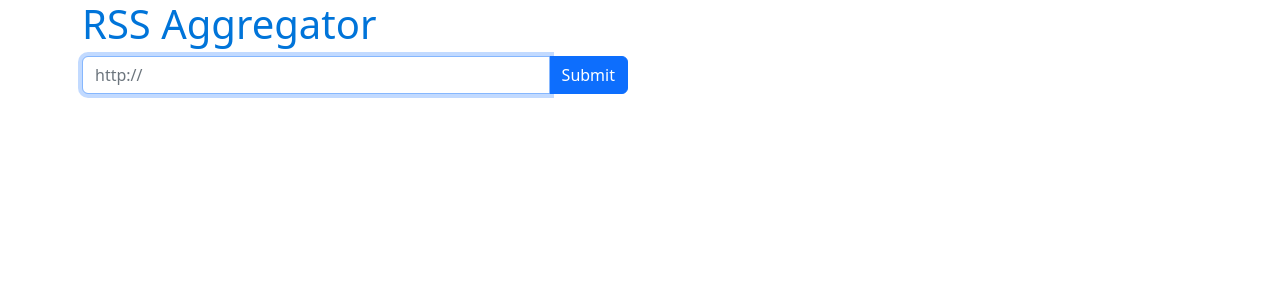
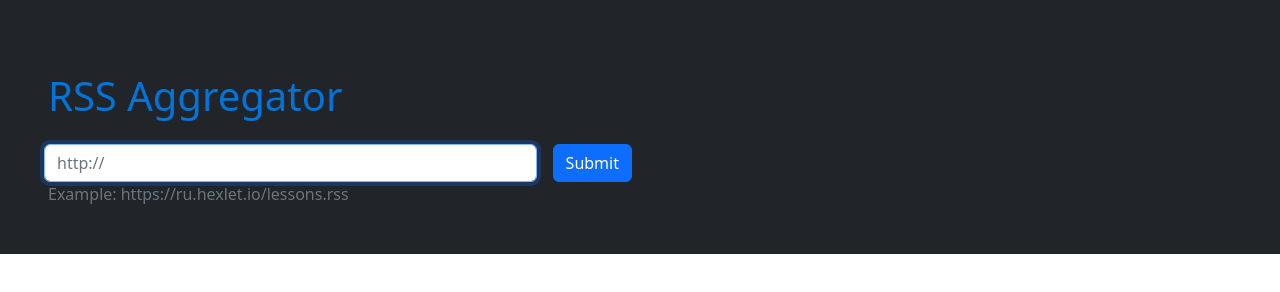
Before and after one commit to StepanenkoArtem/frontend-project-lvl3, a website built with webpack: page index.html in a window 1280 px wide. Built offline with nearby package versions, Linux system fonts and the light colour scheme; what on-change would draw is missing.

Commit message:
add posts and feeds sections to layout

```diff
--- a/index.html
+++ b/index.html
@@ -7,19 +7,27 @@
   <meta http-equiv="X-UA-Compatible" content="ie=edge">
   <title>RSS Aggregator</title>
 </head>
-<body>
-<header class="container">
-  <H1>RSS Aggregator</H1>
+<body class="mx-auto ">
+<header class="bg-dark">
+  <div class="container-fluid p-5">
+    <div class="row">
+      <H1 class="my-4">RSS Aggregator</H1>
+      <div class="col col-6">
+        <form action="" class="row mb-0">
+          <input type="text" class="col mx-2 form-control" autofocus required aria-label="url" name="url" placeholder="http://">
+          <input type="submit" class="col-auto mx-2 btn btn-primary">
+        </form>
+        <div aria-label="hint" class="text-muted">Example: https://ru.hexlet.io/lessons.rss</div>
+        <div aria-label="feedback" class="m-0 small position-absolute"> </div>
+      </div>
+    </div>
+  </div>
 </header>
-<section class="container">
-<div class="row">
-  <div class="col col-6">
-    <form action="" class="input-group mb-3">
-      <input type="text" class="form-control" autofocus required aria-label="url" name="url" placeholder="http://">
-      <input type="submit" class="btn btn-primary">
-    </form>
+<section class="container mt-2">
+  <div class="row">
+    <div class="col-md-10 col-lg-8 order-1 mx-auto posts"></div>
+    <div class="col-md-10 col-lg-4 order-0 mx-auto order-lg-1 feeds"></div>
   </div>
-</div>
 </section>
 </body>
 </html>
```
